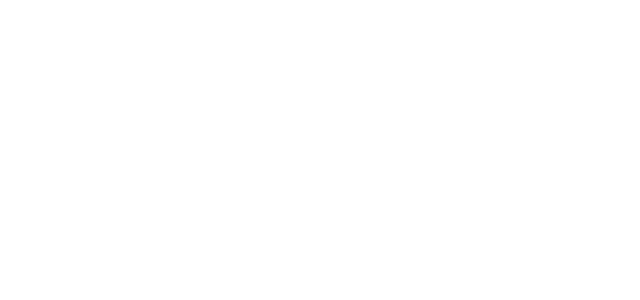
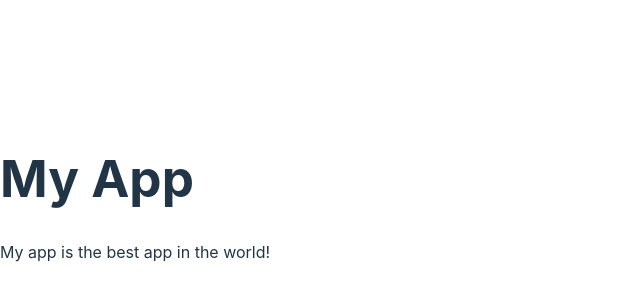
Before and after one commit to cgadd21/synthar, a React (Vite) app: page / in a window 1280 px wide. Shown: the part 202-502 px from the top of the page, without its empty margins (0-640 px from the left). Built offline with nearby package versions, Linux system fonts and the light colour scheme.

Commit message:
Add App component to main.tsx

```diff
--- /dev/null
+++ b/src/app.tsx
@@ -0,0 +1,6 @@
+export const App = () => (
+  <div>
+    <h1>My App</h1>
+    <p>My app is the best app in the world!</p>
+  </div>
+);
--- a/src/main.tsx
+++ b/src/main.tsx
@@ -1,7 +1,10 @@
 import React from "react";
 import ReactDOM from "react-dom/client";
 import "./index.css";
+import { App } from "./app";
 
 ReactDOM.createRoot(document.getElementById("root")!).render(
-  <React.StrictMode></React.StrictMode>
+  <React.StrictMode>
+    <App />
+  </React.StrictMode>
 );
```
